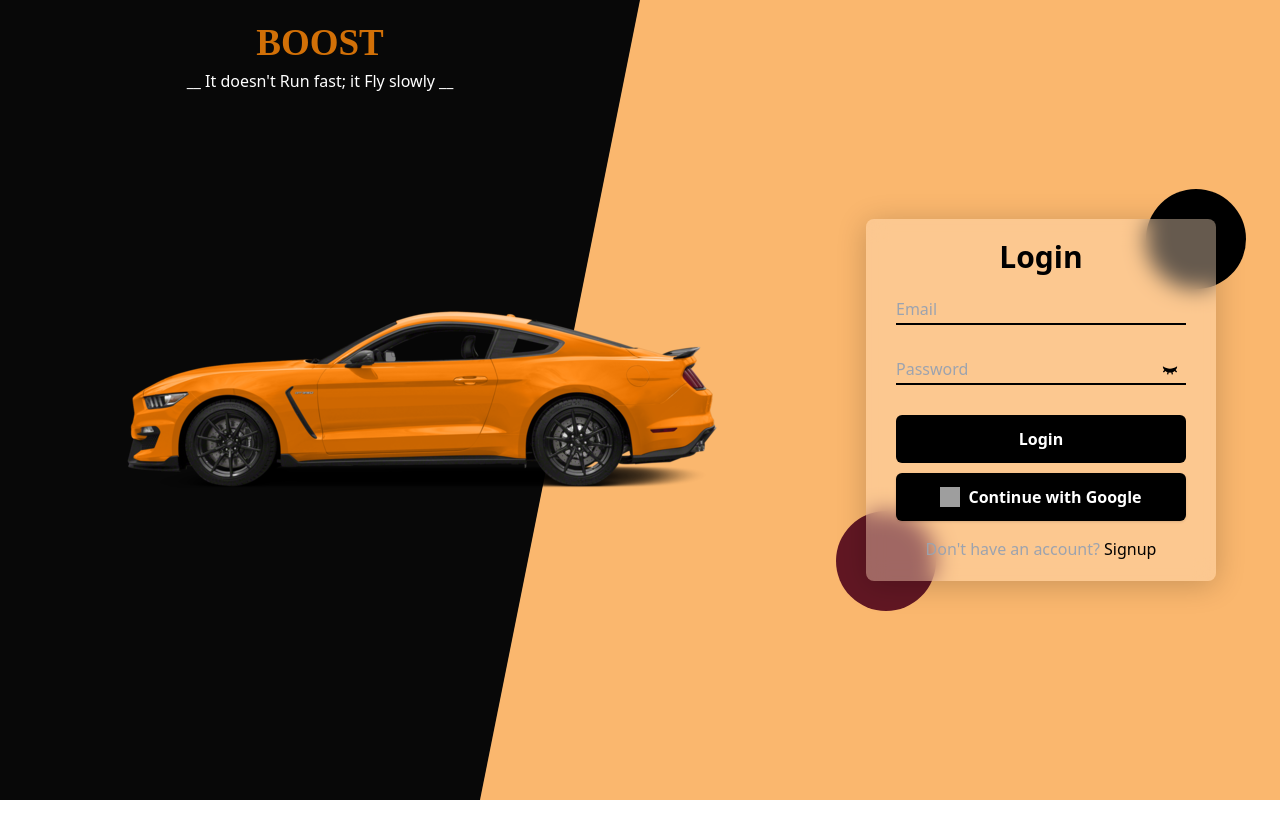
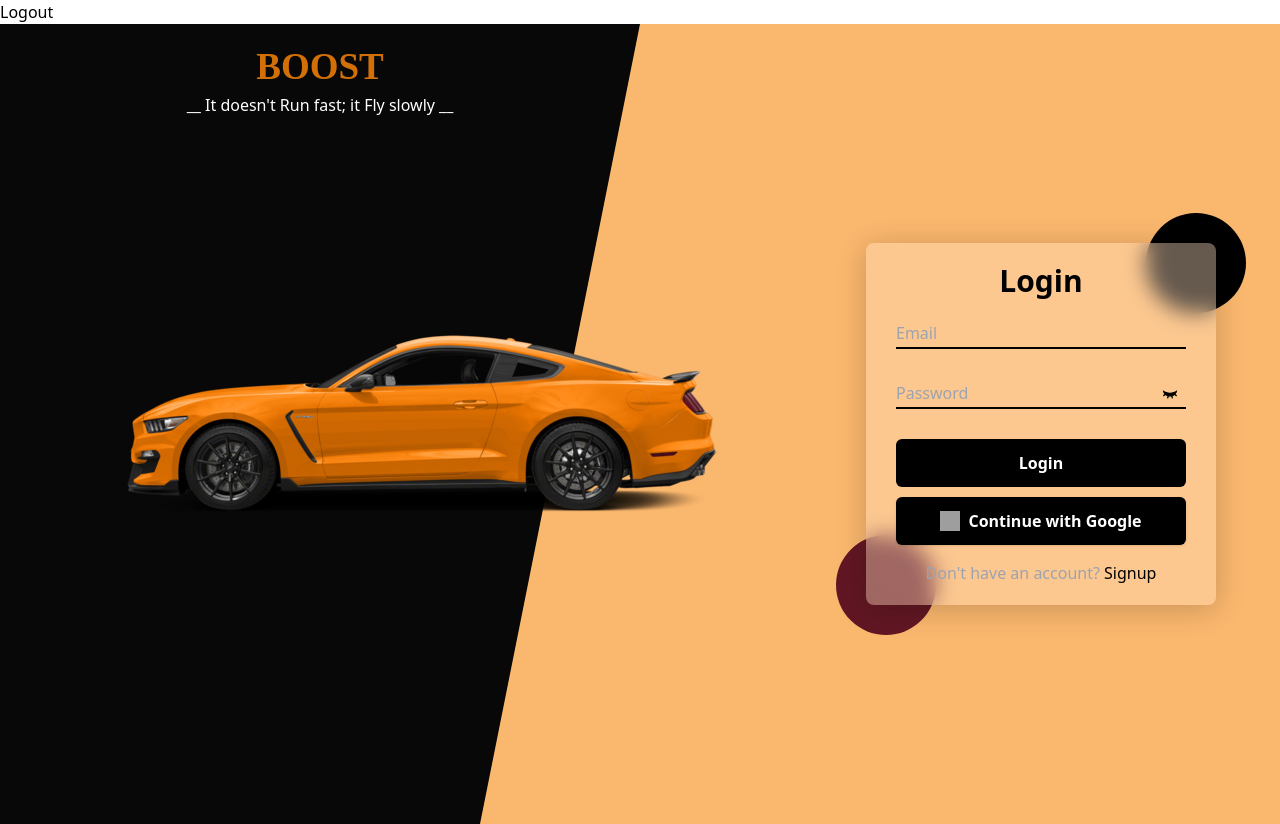
Before and after one commit to MuhamadJunaidHunani/realtime-multiplayer-game, a React (Vite) app: page /login in a window 1280 px wide. Before the commit the page ends 800 px from the top, so only its background shows below. Built offline with nearby package versions, Linux system fonts and the light colour scheme; no server answers; the database is empty; grey boxes are pictures that could not be loaded.

Commit message:
create car

```diff
--- a/src/App.jsx
+++ b/src/App.jsx
@@ -82,7 +82,7 @@ const App = () => {
 </div> */}
   return (
     <>
-    {/* <Hearder/> */}
+    <Hearder/>
         <RouterProvider router={router} />
         <ToastContainer />
     </>
```
